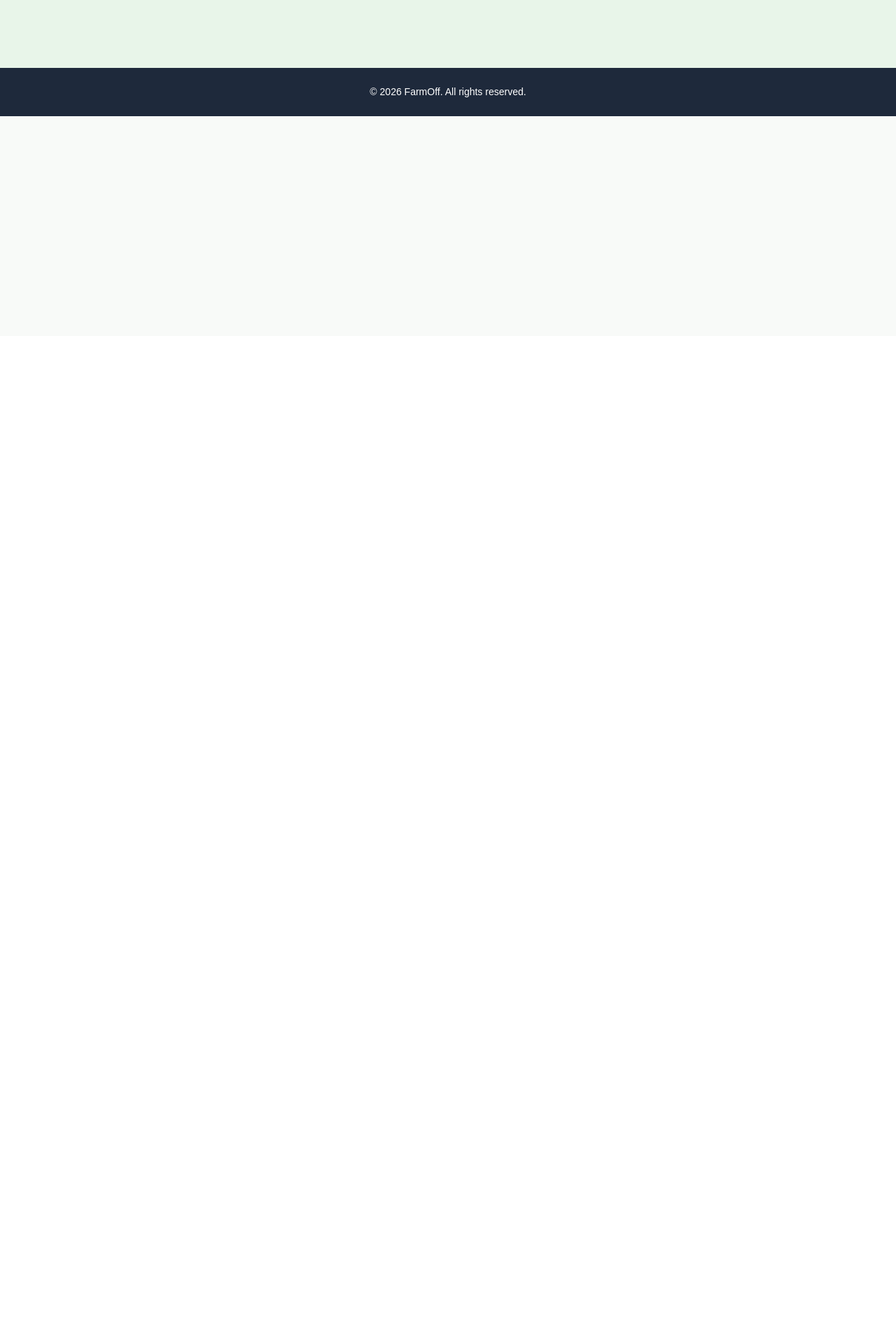
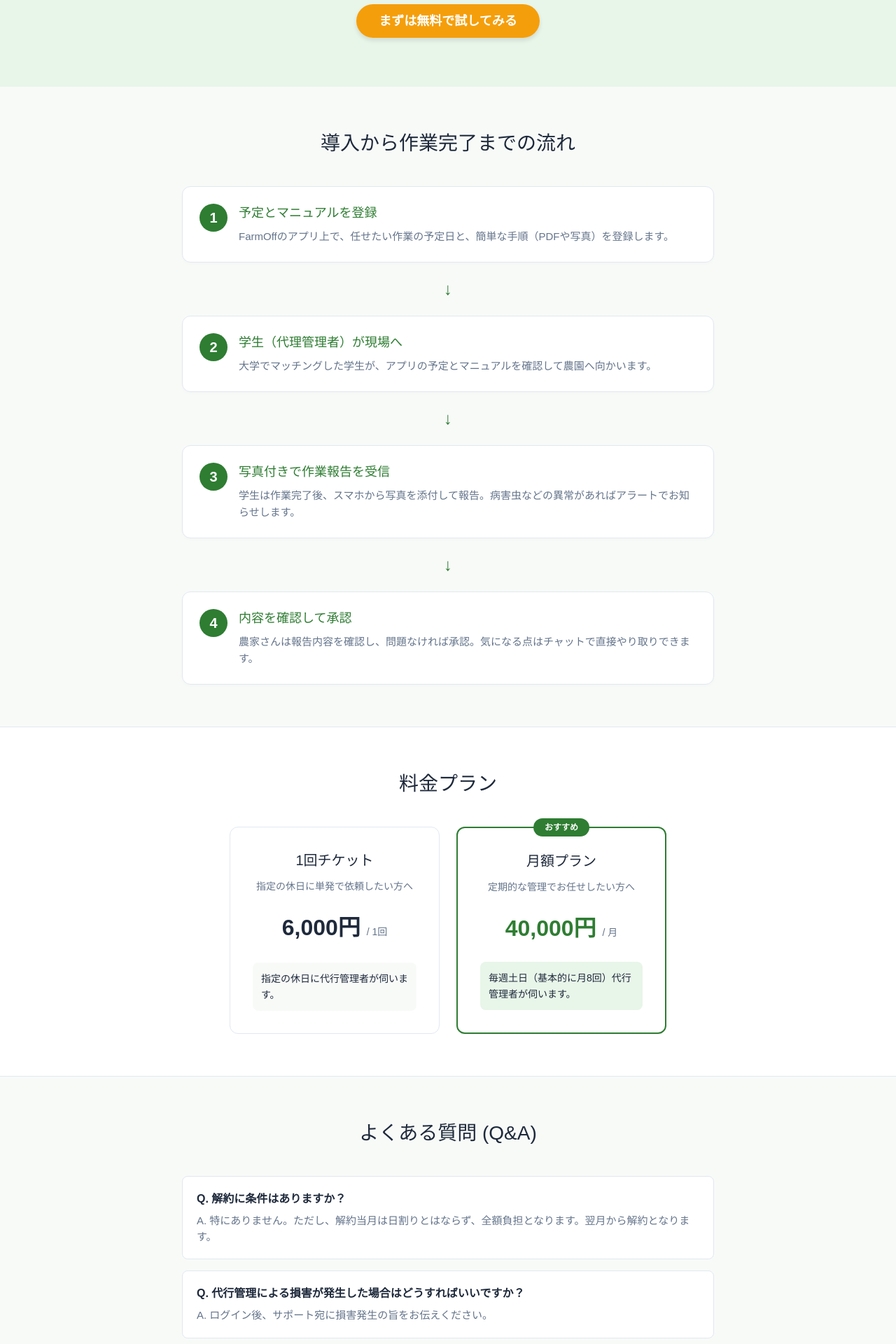
Before and after one commit to irisarbores/farmoff, a Next.js app: page / in a window 1280 px wide. Shown: the part 320-2240 px from the top of the page at 70% size. Before the commit the page ends 800 px from the top, so only its background shows below. Built offline with nearby package versions, Linux system fonts and the light colour scheme.

Commit message:
公式サイトにLinkコンポーネントを導入

```diff
--- a/app/app/page.tsx
+++ b/app/app/page.tsx
@@ -5,7 +5,7 @@ import FarmOffApp from '../../lib/FarmOffApp';
 import { supabase } from '../../lib/supabaseClient';
 
 export default function AppPage() {
-  const [session, setSession] = useState(null);
+  const [session, setSession] = useState<any>(null);
   const [loading, setLoading] = useState(true);
 
   useEffect(() => {
@@ -37,7 +37,6 @@ export default function AppPage() {
   return <FarmOffApp session={session} />;
 }
 
-// 簡易的なログイン・新規登録フォーム
 function LoginForm() {
   const [email, setEmail] = useState('');
   const [password, setPassword] = useState('');
@@ -56,7 +55,7 @@ function LoginForm() {
       const { error: signUpError } = await supabase.auth.signUp({ email, password });
       error = signUpError;
       if (!signUpError) {
-        setMessage('確認メールを送信しました。');
+        setMessage('確認メールを送信しました。メール内のリンクをクリックして登録を完了してください。');
         return;
       }
     }
@@ -70,14 +69,37 @@ function LoginForm() {
 
   return (
     <form onSubmit={handleAuth} style={{ display: 'flex', flexDirection: 'column', gap: 16 }}>
-      <input type="email" placeholder="メールアドレス" value={email} onChange={(e) => setEmail(e.target.value)} required style={{ padding: 12, border: '1px solid #E2E8F0', borderRadius: 6 }} />
-      <input type="password" placeholder="パスワード" value={password} onChange={(e) => setPassword(e.target.value)} required style={{ padding: 12, border: '1px solid #E2E8F0', borderRadius: 6 }} />
-      <button type="submit" style={{ padding: 14, background: '#2E7D32', color: '#FFF', border: 'none', borderRadius: 6, cursor: 'pointer', fontWeight: 'bold' }}>
+      <input
+        type="email"
+        placeholder="メールアドレス"
+        value={email}
+        onChange={(e) => setEmail(e.target.value)}
+        required
+        style={{ padding: 12, border: '1px solid #E2E8F0', borderRadius: 6, fontSize: 16 }}
+      />
+      <input
+        type="password"
+        placeholder="パスワード"
+        value={password}
+        onChange={(e) => setPassword(e.target.value)}
+        required
+        style={{ padding: 12, border: '1px solid #E2E8F0', borderRadius: 6, fontSize: 16 }}
+      />
+      <button
+        type="submit"
+        style={{ padding: 14, background: '#2E7D32', color: '#FFF', border: 'none', borderRadius: 6, cursor: 'pointer', fontWeight: 'bold', fontSize: 16 }}
+      >
         {isLogin ? 'ログイン' : '新規登録'}
       </button>
-      <button type="button" onClick={() => { setIsLogin(!isLogin); setMessage(''); }} style={{ background: 'none', border: 'none', color: '#64748B', cursor: 'pointer', textDecoration: 'underline' }}>
+
+      <button
+        type="button"
+        onClick={() => { setIsLogin(!isLogin); setMessage(''); }}
+        style={{ background: 'none', border: 'none', color: '#64748B', cursor: 'pointer', textDecoration: 'underline' }}
+      >
         {isLogin ? 'アカウントをお持ちでない方は新規登録' : 'すでにアカウントをお持ちの方はログイン'}
       </button>
+
       {message && <p style={{ color: '#DC2626', fontSize: 14, textAlign: 'center' }}>{message}</p>}
     </form>
   );
--- a/app/page.tsx
+++ b/app/page.tsx
@@ -1,6 +1,7 @@
 'use client';
 
 import React from 'react';
+import Link from 'next/link'; // ★ Linkをインポート
 
 const THEME = {
   primary: '#2E7D32',
@@ -24,7 +25,8 @@ export default function FarmerLP() {
           FarmOff
         </div>
         <nav>
-          <a
+          {/* ★ <a> タグを <Link> タグに変更 */}
+          <Link
             href="/app"
             style={{
               background: THEME.primary,
@@ -36,11 +38,11 @@ export default function FarmerLP() {
             }}
           >
             ログイン
-          </a>
+          </Link>
         </nav>
       </header>
 
-      {/* ヒーローセクション */}
+      {/* ヒーローセクション（農家様への強いメッセージ） */}
       <section style={{ textAlign: 'center', padding: '80px 20px', backgroundColor: '#E8F5E9' }}>
         <h1 style={{ fontSize: 36, marginBottom: 16, color: THEME.primary, fontWeight: 'bold' }}>
           農作業の一部を、安心して学生に任せませんか？
@@ -49,12 +51,150 @@ export default function FarmerLP() {
           FarmOffは、人手不足に悩む農家さんと、意欲ある大学生（代理管理者）をつなぐ管理ツールです。
           スケジュール共有、マニュアル化、現場の写真報告まで、遠隔でも作業をしっかり管理できます。
         </p>
+        <a
+          href="#contact"
+          style={{
+            background: THEME.accent,
+            color: '#FFF',
+            padding: '14px 32px',
+            borderRadius: 30,
+            textDecoration: 'none',
+            fontWeight: 'bold',
+            fontSize: 18,
+            boxShadow: '0 4px 6px rgba(0,0,0,0.1)'
+          }}
+        >
+          まずは無料で試してみる
+        </a>
       </section>
 
-      {/* 簡略化のため中略していますが、お手元の元のLPコードを貼り付けてください */}
+      {/* フローチャートセクション（利用の流れ） */}
+      <section style={{ padding: '60px 20px', maxWidth: 800, margin: '0 auto' }}>
+        <h2 style={{ textAlign: 'center', fontSize: 28, marginBottom: 40 }}>導入から作業完了までの流れ</h2>
+
+        <div style={{ display: 'flex', flexDirection: 'column', gap: 20 }}>
+          <Step
+            number="1"
+            title="予定とマニュアルを登録"
+            description="FarmOffのアプリ上で、任せたい作業の予定日と、簡単な手順（PDFや写真）を登録します。"
+          />
+          <Arrow />
+          <Step
+            number="2"
+            title="学生（代理管理者）が現場へ"
+            description="大学でマッチングした学生が、アプリの予定とマニュアルを確認して農園へ向かいます。"
+          />
+          <Arrow />
+          <Step
+            number="3"
+            title="写真付きで作業報告を受信"
+            description="学生は作業完了後、スマホから写真を添付して報告。病害虫などの異常があればアラートでお知らせします。"
+          />
+          <Arrow />
+          <Step
+            number="4"
+            title="内容を確認して承認"
+            description="農家さんは報告内容を確認し、問題なければ承認。気になる点はチャットで直接やり取りできます。"
+          />
+        </div>
+      </section>
+
+      {/* 料金プランセクション */}
+      <section style={{ padding: '60px 20px', backgroundColor: THEME.cardBg, borderTop: `1px solid ${THEME.border}`, borderBottom: `1px solid ${THEME.border}` }}>
+        <div style={{ maxWidth: 1000, margin: '0 auto' }}>
+          <h2 style={{ textAlign: 'center', fontSize: 28, marginBottom: 40 }}>料金プラン</h2>
+          <div style={{ display: 'flex', flexWrap: 'wrap', gap: 24, justifyContent: 'center' }}>
+
+            {/* 1回チケット */}
+            <div style={{ width: 300, padding: 32, border: `1px solid ${THEME.border}`, borderRadius: 12, textAlign: 'center', display: 'flex', flexDirection: 'column' }}>
+              <h3 style={{ fontSize: 20, marginBottom: 12 }}>1回チケット</h3>
+              <p style={{ color: THEME.textSub, marginBottom: 24, fontSize: 14 }}>指定の休日に単発で依頼したい方へ</p>
+              <div style={{ fontSize: 32, fontWeight: 'bold', marginBottom: 24, color: THEME.textMain }}>
+                6,000円 <span style={{ fontSize: 14, fontWeight: 'normal', color: THEME.textSub }}>/ 1回</span>
+              </div>
+              <div style={{ textAlign: 'left', marginTop: 'auto' }}>
+                <p style={{ fontSize: 14, color: THEME.textMain, lineHeight: 1.6, padding: '12px', backgroundColor: THEME.lightBg, borderRadius: 8 }}>
+                  指定の休日に代行管理者が伺います。
+                </p>
+              </div>
+            </div>
+
+            {/* 月額プラン */}
+            <div style={{ width: 300, padding: 32, border: `2px solid ${THEME.primary}`, borderRadius: 12, textAlign: 'center', position: 'relative', display: 'flex', flexDirection: 'column' }}>
+              <div style={{ position: 'absolute', top: -14, left: '50%', transform: 'translateX(-50%)', background: THEME.primary, color: '#FFF', padding: '4px 16px', borderRadius: 20, fontSize: 12, fontWeight: 'bold' }}>
+                おすすめ
+              </div>
+              <h3 style={{ fontSize: 20, marginBottom: 12 }}>月額プラン</h3>
+              <p style={{ color: THEME.textSub, marginBottom: 24, fontSize: 14 }}>定期的な管理でお任せしたい方へ</p>
+              <div style={{ fontSize: 32, fontWeight: 'bold', marginBottom: 24, color: THEME.primary }}>
+                40,000円 <span style={{ fontSize: 14, fontWeight: 'normal', color: THEME.textSub }}>/ 月</span>
+              </div>
+              <div style={{ textAlign: 'left', marginTop: 'auto' }}>
+                <p style={{ fontSize: 14, color: THEME.textMain, lineHeight: 1.6, padding: '12px', backgroundColor: '#E8F5E9', borderRadius: 8 }}>
+                  毎週土日（基本的に月8回）代行管理者が伺います。
+                </p>
+              </div>
+            </div>
+
+          </div>
+        </div>
+      </section>
+
+      {/* よくある質問 (Q&A) */}
+      <section style={{ padding: '60px 20px', maxWidth: 800, margin: '0 auto' }}>
+        <h2 style={{ textAlign: 'center', fontSize: 28, marginBottom: 40 }}>よくある質問 (Q&A)</h2>
+        <div style={{ display: 'flex', flexDirection: 'column', gap: 16 }}>
+          <FaqItem
+            question="Q. 解約に条件はありますか？"
+            answer="A. 特にありません。ただし、解約当月は日割りとはならず、全額負担となります。翌月から解約となります。"
+          />
+          <FaqItem
+            question="Q. 代行管理による損害が発生した場合はどうすればいいですか？"
+            answer="A. ログイン後、サポート宛に損害発生の旨をお伝えください。"
+          />
+          <FaqItem
+            question="Q. 平日に代行は行ってもらえますか？"
+            answer="A. 基本的に土日祝日のサービス提供となります。"
+          />
+          <FaqItem
+            question="Q. どのような作業を任せられますか？"
+            answer="A. 当社が提供するテンプレートに沿って、管理委託用のマニュアルを作成していただきます。基本的には合計で1時間程度の作業を上限としております。代行以外の農作業は、追加料金をいただきます。"
+          />
+        </div>
+      </section>
+
+      {/* フッター */}
       <footer style={{ backgroundColor: THEME.textMain, color: '#FFF', textAlign: 'center', padding: '24px' }}>
         <p style={{ fontSize: 14 }}>&copy; 2026 FarmOff. All rights reserved.</p>
       </footer>
+
     </div>
   );
 }
+
+function Step({ number, title, description }: { number: string, title: string, description: string }) {
+  return (
+    <div style={{ display: 'flex', alignItems: 'flex-start', gap: 16, backgroundColor: THEME.cardBg, padding: 24, borderRadius: 12, border: `1px solid ${THEME.border}`, boxShadow: '0 2px 4px rgba(0,0,0,0.02)' }}>
+      <div style={{ width: 40, height: 40, borderRadius: '50%', backgroundColor: THEME.primary, color: '#FFF', display: 'flex', alignItems: 'center', justifyContent: 'center', fontSize: 20, fontWeight: 'bold', flexShrink: 0 }}>
+        {number}
+      </div>
+      <div>
+        <h3 style={{ fontSize: 18, marginBottom: 8, color: THEME.primary }}>{title}</h3>
+        <p style={{ fontSize: 15, color: THEME.textSub, lineHeight: 1.6 }}>{description}</p>
+      </div>
+    </div>
+  );
+}
+
+function Arrow() {
+  return <div style={{ textAlign: 'center', color: THEME.primary, fontSize: 24 }}>↓</div>;
+}
+
+function FaqItem({ question, answer }: { question: string, answer: string }) {
+  return (
+    <div style={{ backgroundColor: THEME.cardBg, padding: 20, borderRadius: 8, border: `1px solid ${THEME.border}` }}>
+      <div style={{ fontWeight: 'bold', color: THEME.textMain, marginBottom: 8 }}>{question}</div>
+      <div style={{ color: THEME.textSub, fontSize: 15, lineHeight: 1.5 }}>{answer}</div>
+    </div>
+  );
+}
```
